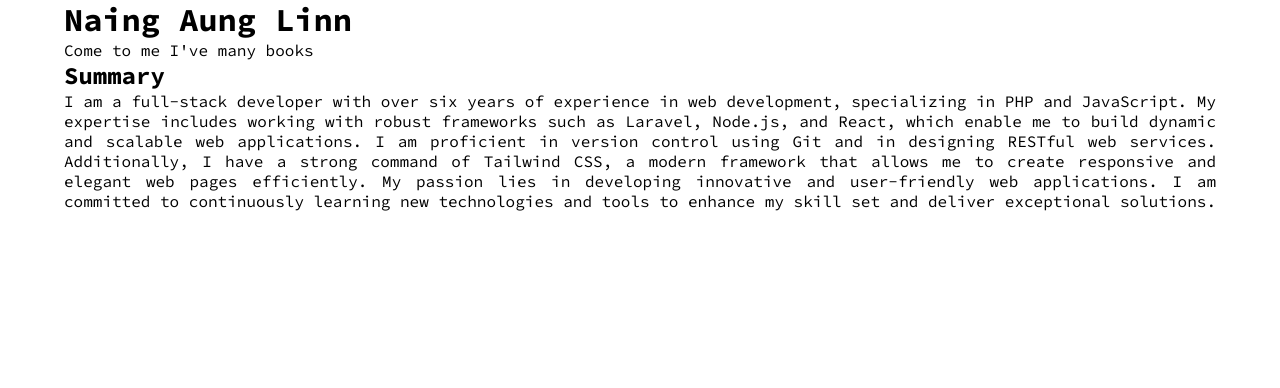
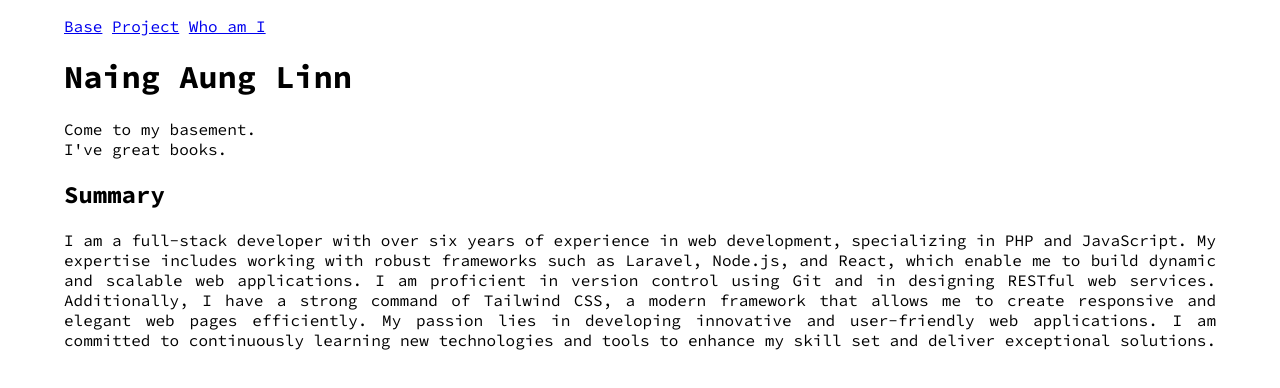
Before and after one commit to naingaunglinn/naingaunglinn.github.io, a plain HTML site: page index.html in a window 1280 px wide. Drawn offline with Linux system fonts and the light colour scheme.

Commit message:
update: font family and margin

```diff
--- a/index.html
+++ b/index.html
@@ -8,8 +8,17 @@
     <link href="https://fonts.googleapis.com/css2?family=Source+Code+Pro:ital,wght@0,200..900;1,200..900&display=swap" rel="stylesheet">
   </head>
   <body>
+    <header>
+      <nav class="navigation">
+        <ul>
+          <li><a href="#">Base</a></li>
+          <li><a href="#">Project</a></li>
+          <li><a href="#">Who am I</a></li>
+        </ul>
+      </nav>
+    </header>
     <h1>Naing Aung Linn</h1>
-    <p>Come to me I've many books</p>
+    <p>Come to my basement. <br/>I've great books.</p>
     <!-- <figure>
       <img src="https://4kwallpapers.com/images/wallpapers/black-panther-minimal-art-black-background-2560x1440-2762.png">
     </figure>    -->
--- a/resources/style.css
+++ b/resources/style.css
@@ -1,8 +1,9 @@
 * {
     padding: 0px;
-    margin: 0px;
+    /* margin: 0px; */
     font-family: 'Source Code Pro', monospace;
 }
+
 body {
     width: 90%;
     margin: 0 auto;
@@ -12,6 +13,10 @@ img {
     width: 100%;
 }
 
+.navigation ul li{
+    display: inline;
+}
+
 .summary-content p {
     text-align: justify;
 }
```
